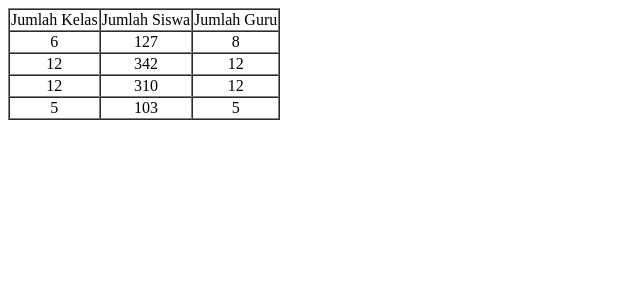
After one commit to mufti-1448/PHP-Basic, a PHP site: page /belajarpost2.php in a window 1280 px wide. The commit adds this page. Shown: the top 300 px of the page, without its empty margins (0-640 px from the left). Run offline with PHP 8.4, Linux system fonts and the light colour scheme.

Commit message:
Perbaikan Tata Letak

```diff
--- /dev/null
+++ b/getpost/belajarpost2.php
@@ -0,0 +1,39 @@
+<?php
+    $jur = ['PPLG', 'TJKT', 'TO', 'DPB'];
+    $kelas = [
+        'PPLG' => ['6', '127', '8'],
+        'TJKT' => ['12', '342', '12'],
+        'TO' => ['12', '310', '12'],
+        'DPB' => ['5', '103', '5']
+    ];
+
+?>
+<!DOCTYPE html>
+<html lang="en">
+<head>
+    <meta charset="UTF-8">
+    <meta name="viewport" content="width=device-width, initial-scale=1.0">
+    <title>Document</title>
+    <style>
+        table{
+            text-align: center;
+        }
+    </style>
+</head>
+<body>
+    <table border="1" cellspacing="0px">
+        <tr>
+            <td>Jumlah Kelas</td>
+            <td>Jumlah Siswa</td>
+            <td>Jumlah Guru</td>
+        </tr>
+        <?php foreach($kelas as $k): ?>
+            <tr>
+                <?php foreach($k as $data): ?>
+                    <td><?php echo $data ?></td>
+                <?php endforeach ?>
+            </tr>
+        <?php endforeach ?>
+    </table>
+</body>
+</html>
```
Also changed, not shown: getpost/belajarpost.php (renamed from belajarpost.php, +20 -10 lines), array/ArrayAssosiative_M.KhafidhinMuftiAli.php (renamed from ArrayAssosiative_M.KhafidhinMuftiAli.php), array/arrayHtml.php (renamed from arrayHtml.php), array/belajararray.php (renamed from belajararray.php), array/latihan_array.php (renamed from latihan_array.php), array/prearray_M.KhafidhinMuftiAli.php (renamed from prearray_M.KhafidhinMuftiAli.php), array/style.css (renamed from style.css), getpost/getoutput.php (renamed from getoutput.php), getpost/latihangetdanpost.php (renamed from latihangetdanpost.php), percabangan/M.KHAFIDHINMUFTIALIlatihanPercabangan1.php (renamed from M.KHAFIDHINMUFTIALIlatihanPercabangan1.php), percabangan/M.KHAFIDHINMUFTIALIlatihanPercabangan2.php (renamed from M.KHAFIDHINMUFTIALIlatihanPercabangan2.php), percabangan/M.KHAFIDHINMUFTIALIlatihanPercabangan3.php (renamed from M.KHAFIDHINMUFTIALIlatihanPercabangan3.php), percabangan/WHILE_GANJIL_GENAP_M.KHAFIDHIN_MUFTI_ALI.php (renamed from WHILE_GANJIL_GENAP_M.KHAFIDHIN_MUFTI_ALI.php), percabangan/for.php (renamed from for.php), 3 more files.
